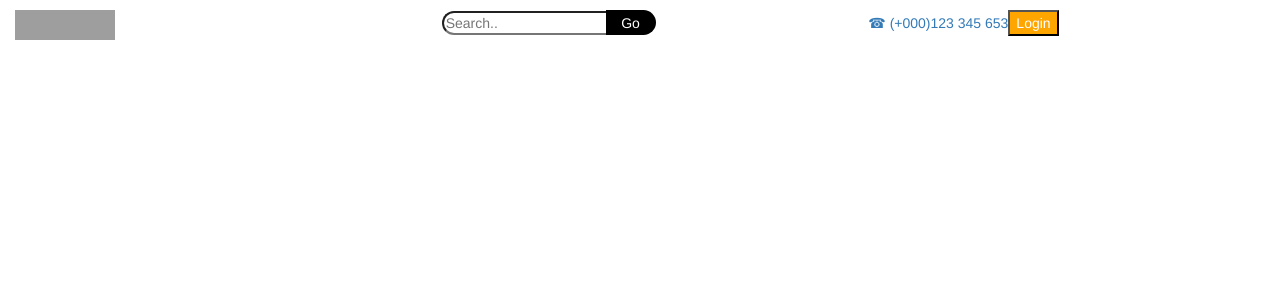
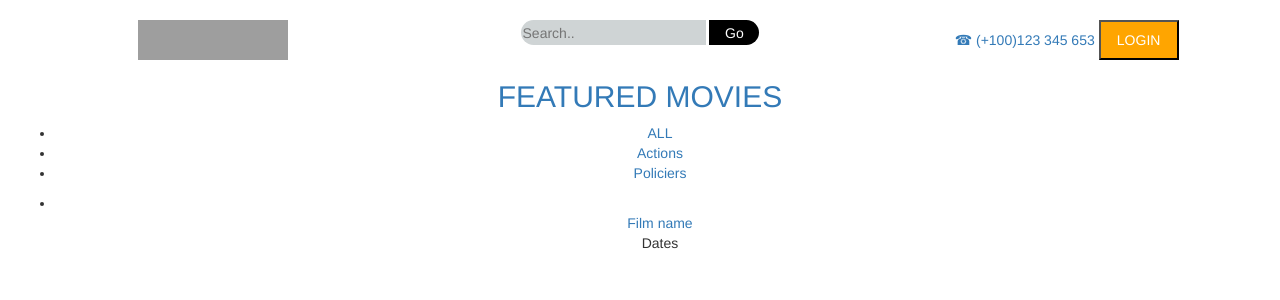
Before and after one commit to Pedromrv/TI-FrontEnd-AllezCine, a PHP site: page /allezcine.html in a window 1280 px wide. Shown: the top 300 px of the page. Run offline with PHP 8.4, Linux system fonts and the light colour scheme; grey boxes are pictures that could not be loaded.

Commit message:
Last minute

```diff
--- a/allezcine.css
+++ b/allezcine.css
@@ -1,13 +1,19 @@
+
+body{
+  text-align: center;
+}
+div .row{
+  margin-top: 20px;
+  }
 input[type="text"] {
-    width: 200px;
-    height: 24px;
-    padding-right: 50px;
   border-radius: 50px 0px 0px 50px;
+  border-style: none;
+  color: black;
+  background-color: #cfd4d5;
+  height: 25px;
 }
 
 button[type="submit"] {
-    margin-left: -40px;
-    /*margin-bottom: 10px;*/
     height: 25px;
     width: 50px;
     background: Black;
@@ -20,7 +26,9 @@ button[type="submit"] {
   button[type="phone"] {
       background: orange;
       color:white;
+      height: 40px;
+      width: 80px;
   }
-.col-lg-4{
-  top:10px;
+  #searchbar{
+    height: 25px;
   }
--- a/allezcine.html
+++ b/allezcine.html
@@ -13,14 +13,14 @@
 
     <section id="logo">
       <div class="row">
-        <div class="col-lg-4"><img src="images/Logo.png" alt="Logo" style="width:100px;height:30px;"></div>
+        <div class="col-lg-4"><img src="images/logmov.png" alt="Logo" style="width:150px;height:40px;"></div>
         <div class="col-lg-4">
           <div id="searchbar" action="search.php">
             <input type="text" placeholder="Search.." name="search">
             <button type="submit">Go</button>
           </div>
         </div>
-        <div class="col-lg-4"><a href="callto:01234567890">&#9742; (+000)123 345 653</a><button type="phone">Login</button></div>
+        <div class="col-lg-4"><a href="callto:01234567890">&#9742; (+100)123 345 653  </a><button type="phone">LOGIN</button></div>
       </div>
     </section>
     <section id="bar">
@@ -30,7 +30,45 @@
 
     </header>
     <main id="movies">
-      <section id="films">
+      <section class="films">
+        <div class="menu">
+          <div class="title">
+            <h2>
+              <a href=""><span>FEATURED MOVIES</span></a>
+          </h2>
+          </div>
+          <ul class="tabs">
+            <li>
+              <div class="active"><a href="#"><span>ALL</span></a>
+              </div>
+            </li>
+            <li>
+              <div><a href="#"><span>Actions</span></a>
+              </div>
+            </li>
+            <li>
+              <div><a href="#"><span>Policiers</span></a></div>
+            </li>
+          </ul>
+        </div>
+        <div class="listfilms">
+          <ul>
+            <!--Simple structure for the film block-->
+            <li class="filmblock">
+              <div data-title="">
+                <div class="picture">
+                  <img src="" alt="" width="" height="">
+                </div>
+                <div class="title">
+                  <a href="">Film name</a>
+                </div>
+                <div class="date">Dates</div>
+              </div>
+            </li>
+            <!--Depending on how many films we display we copy paste as many as
+          we need-->
+          </ul>
+        </div>
 
       </section>
       <section id="ftmovies">
```
Lines whose indentation alone changed are shown as unchanged.
